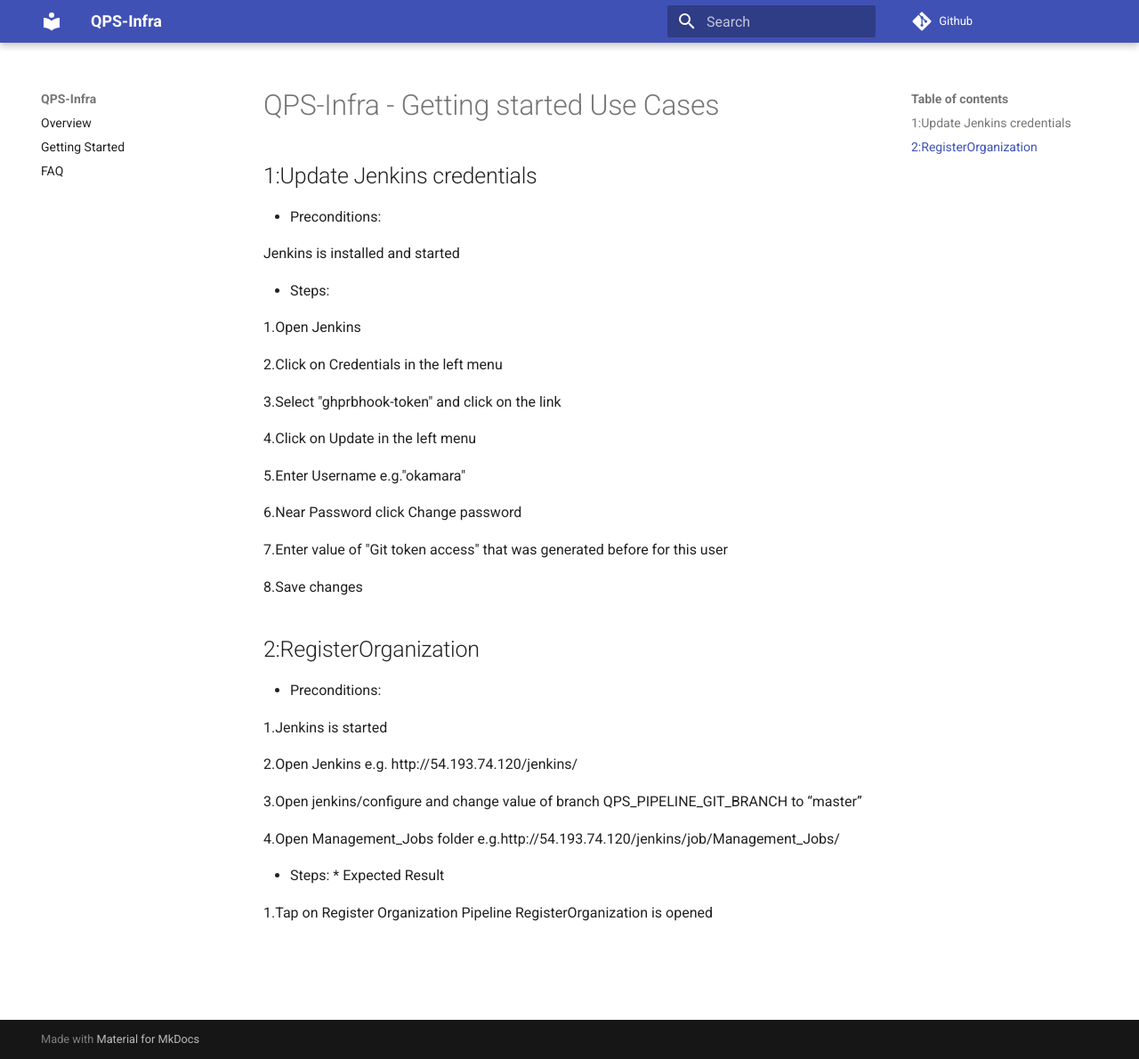
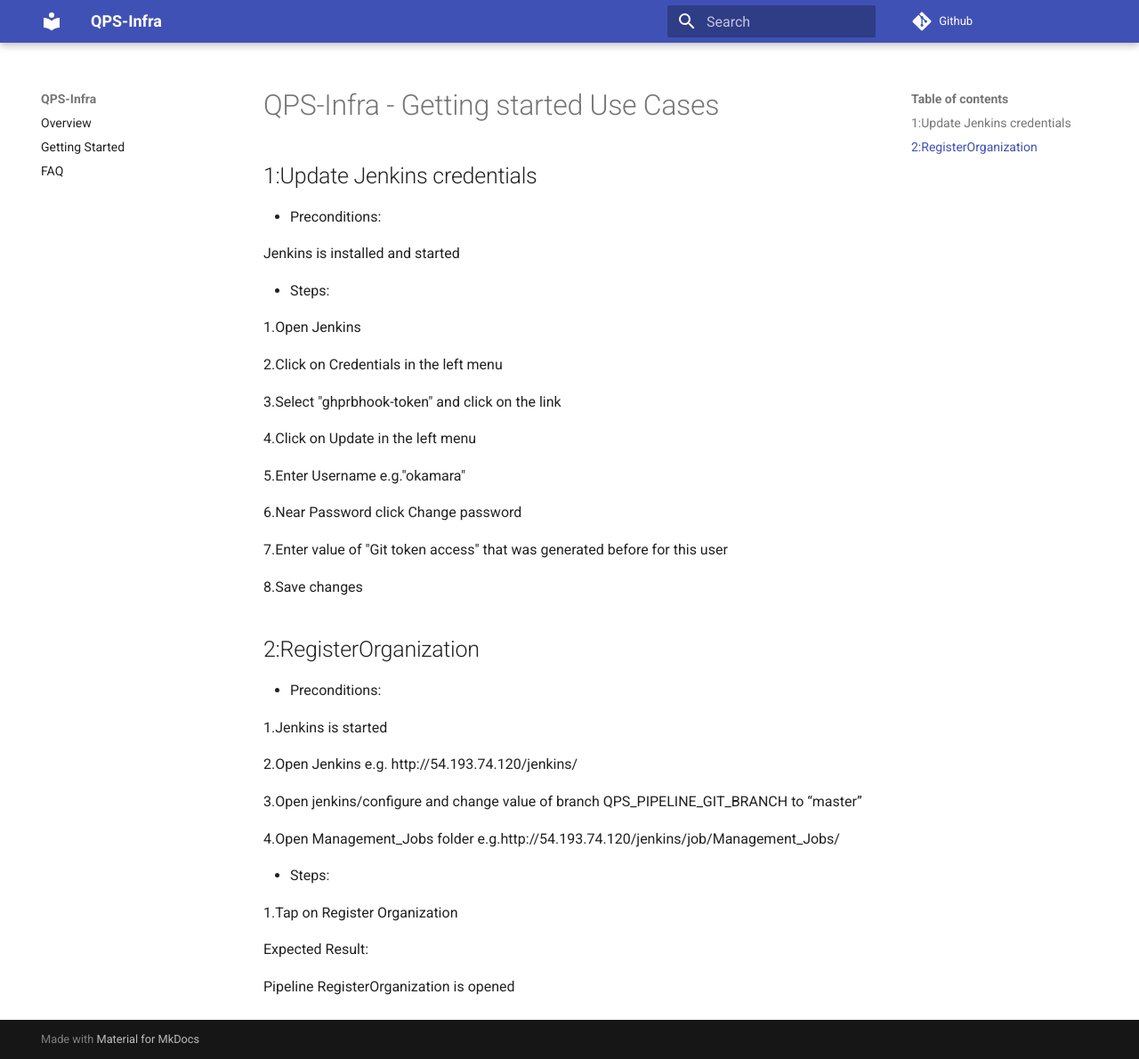
Before and after one commit to zebrunner/community-edition, an MkDocs documentation site: the page built from docs/usage.md, in a window 1280 px wide and 1190 px high. Shown: the whole window at 89% size. Built offline with MkDocs 1.6.1 and Material for MkDocs 9.7.7, drawn with Linux system fonts in a browser that asks for light colours; comment, search, counter and statistics services are not loaded; old or Windows-style settings are respelled for this version of MkDocs.

```diff
--- a/docs/usage.md
+++ b/docs/usage.md
@@ -34,6 +34,11 @@
 
 4.Open Management_Jobs folder e.g.http://54.193.74.120/jenkins/job/Management_Jobs/
 
-* Steps:                                                   * Expected Result
+* Steps:
 
-1.Tap on Register Organization                              Pipeline RegisterOrganization is opened
+
+1.Tap on Register Organization
+
+Expected Result:
+
+Pipeline RegisterOrganization is opened
```
